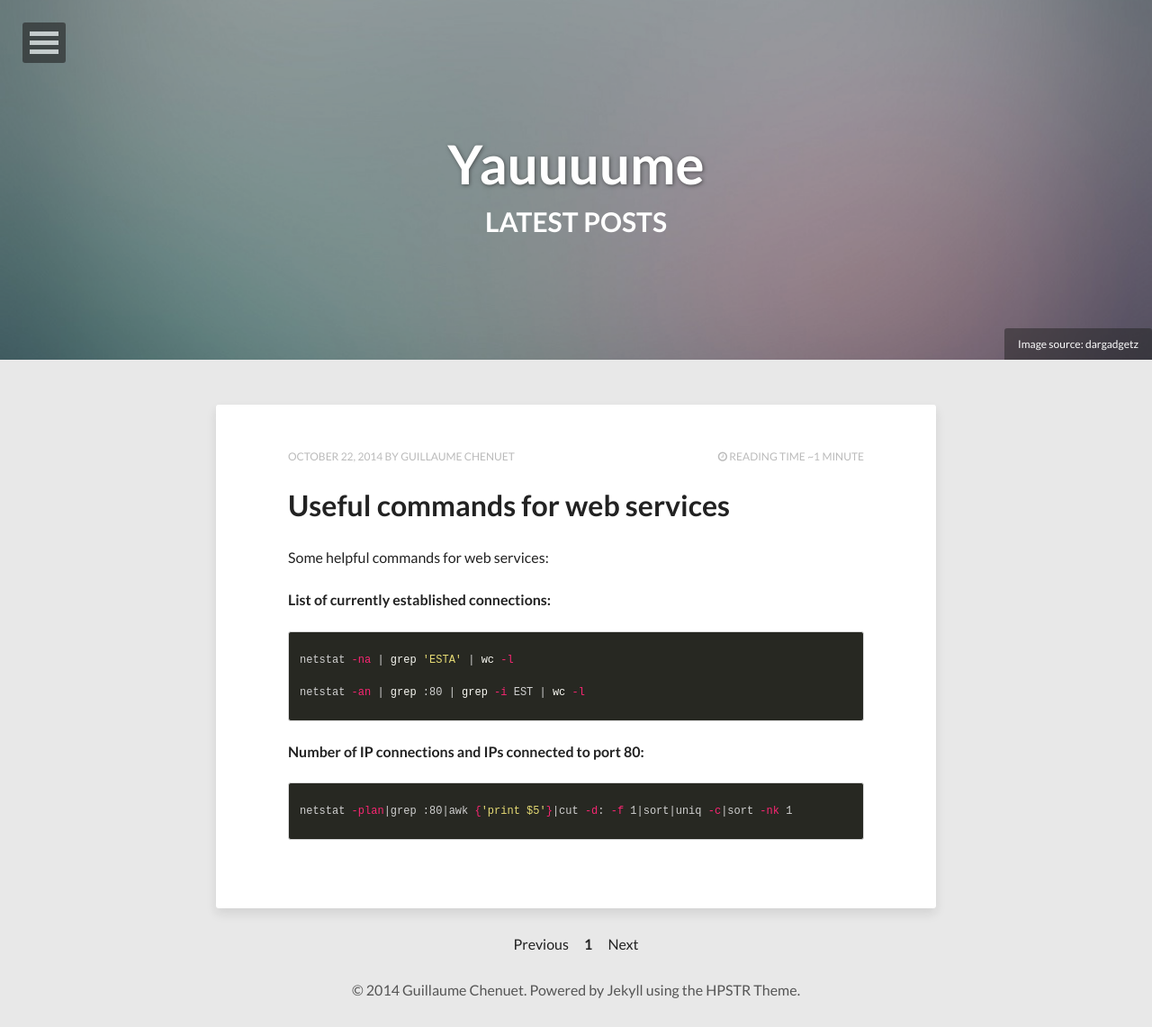
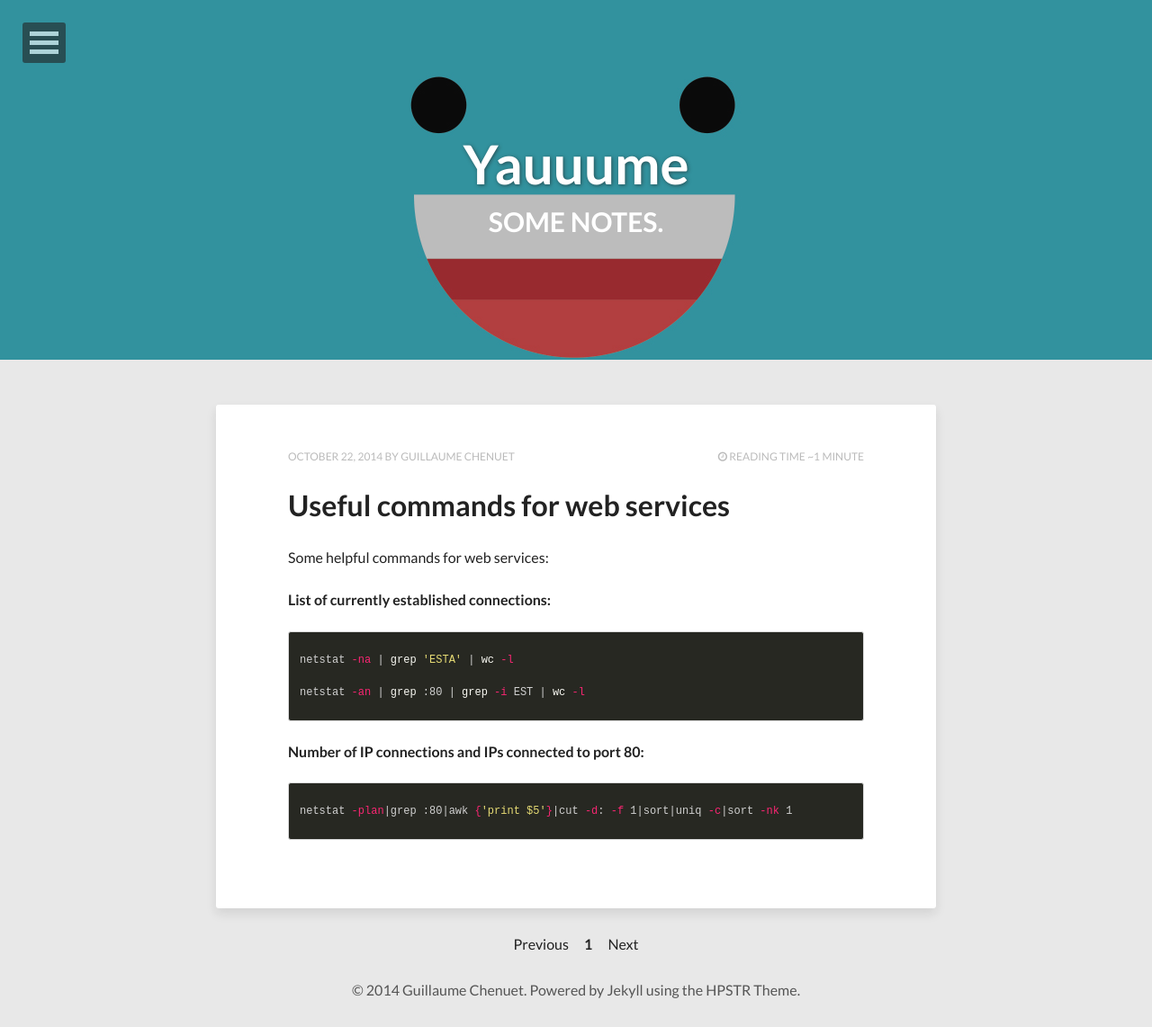
Before and after one commit to gchenuet/gchenuet.github.io, a Jekyll site: the page built from index.html, in a window 1280 px wide. Shown: the whole page at 90% size. Built offline with Jekyll 4.4.1, drawn with Linux system fonts in a browser that asks for light colours; nearby versions of some CDN libraries; the list of posts is cut into pages by our own code.

Commit message:
Changing wallpaper & options

```diff
--- a/_config.yml
+++ b/_config.yml
@@ -1,9 +1,10 @@
-title:            Yauuuume
-description:      Some notes about some work.
+title:            Yauuume
+description:      Some notes.
 disqus_shortname:
 reading_time:     true
 words_per_minute: 200
 #Your site's domain goes here. Leave localhost server or blank when working locally.
+#url:               http://localhost:4000
 url:              http://gchenuet.github.io
 
 # Owner/author information
--- a/index.html
+++ b/index.html
@@ -1,12 +1,10 @@
 ---
 layout: post-index
-title: Latest Posts
-description: "Describe this nonsense."
-tags: [Jekyll, theme, themes, responsive, blog, modern]
+title: Some notes.
+description: "Some notes about some works"
+tags: [Yauuume, Jekyll, system, network, guillaume, chenuet, openstack, nova, neutron, admin]
 image:
-  feature: abstract-1.jpg
-  credit: dargadgetz
-  creditlink: http://www.dargadgetz.com/ios-7-abstract-wallpaper-pack-for-iphone-5-and-ipod-touch-retina/
+  feature: wallpaper.jpg
 ---
 
 {% for post in paginator.posts %}
```
Also changed, not shown: images/wallpaper.jpg (added).
